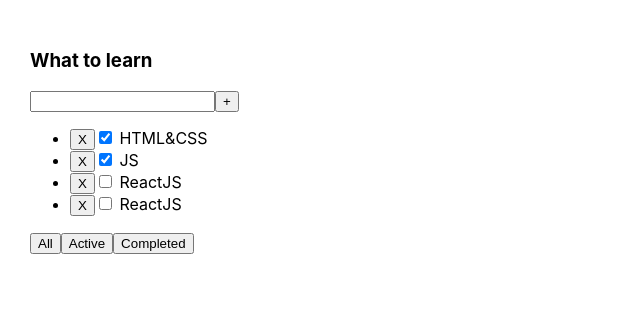
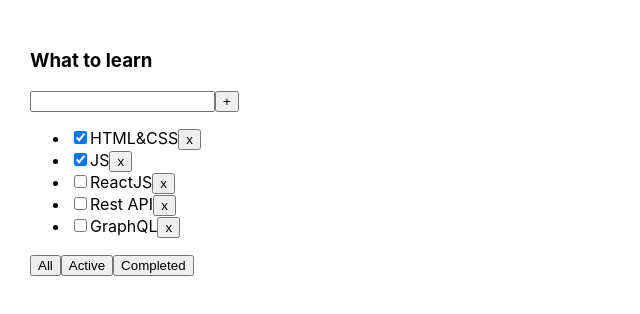
Before and after one commit to EvgenySychev/TO-DO_LIST, a React (Create React App) app: page / in a window 1280 px wide. Shown: the top 314 px of the page, without its empty margins (0-640 px from the left). Built offline with nearby package versions, Linux system fonts and the light colour scheme.

Commit message:
Monday's third lesson

```diff
--- a/package.json
+++ b/package.json
@@ -10,6 +10,7 @@
     "@types/node": "^12.0.0",
     "@types/react": "^16.9.0",
     "@types/react-dom": "^16.9.0",
+    "@types/uuid": "^8.3.4",
     "react": "^16.13.1",
     "react-dom": "^16.13.1",
     "react-scripts": "3.4.1",
--- a/src/App.tsx
+++ b/src/App.tsx
@@ -1,44 +1,53 @@
 import React, {useState} from 'react';
 import './App.css';
 import {Todolist} from './Todolist';
+import {v1} from "uuid";
+
+export type FilterValuesType = "all" | "active" | "completed";
 
 function App() {
 
-    const [tasks1, setTasks] = useState([
-        {id: 1, title: "HTML&CSS", isDone: true},
-        {id: 2, title: "JS", isDone: true},
-        {id: 3, title: "ReactJS", isDone: false},
-        {id: 4, title: "ReactJS", isDone: false}
-    ])
+    let [tasks, setTasks] = useState([
+        {id: v1(), title: "HTML&CSS", isDone: true},
+        {id: v1(), title: "JS", isDone: true},
+        {id: v1(), title: "ReactJS", isDone: false},
+        {id: v1(), title: "Rest API", isDone: false},
+        {id: v1(), title: "GraphQL", isDone: false},
+    ]);
 
-    const removeTask = (newId: number) => {
-        setTasks(tasks1.filter((el) => el.id !== newId))
-        console.log(newId)
+    function removeTask(id: string) {
+        let filteredTasks = tasks.filter(t => t.id != id);
+        setTasks(filteredTasks);
     }
 
-    const [filter,setFilter] = useState ('All')
-
-    let filteredTasks = tasks1
-    if (filter === 'Active') {
-        filteredTasks = tasks1.filter((el) => !el.isDone)
-    }
-    if (filter === 'Completed') {
-        filteredTasks= tasks1.filter((el) => el.isDone)
+    const addTasks = (newTitle: string) => {
+        console.log('This task was added')
+        let newTask = {id: v1(), title: newTitle, isDone: true}
+        setTasks([newTask, ...tasks])
     }
 
-    const changeFilter = (filterValue: string) => {
-        setFilter(filterValue)
+    /*let [filter, setFilter] = useState<FilterValuesType>("all");
+
+    let tasksForTodolist = tasks;
+
+    if (filter === "active") {
+        tasksForTodolist = tasks.filter(t => t.isDone === false);
+    }
+    if (filter === "completed") {
+        tasksForTodolist = tasks.filter(t => t.isDone === true);
     }
 
-
+    function changeFilter(value: FilterValuesType) {
+        setFilter(value);
+    }*/
 
     return (
         <div className="App">
-            <Todolist
-                title="What to learn"
-                tasks={filteredTasks}
-                removeTask={removeTask}
-                changeFilter={changeFilter}/>
+            <Todolist title="What to learn"
+                      tasks={tasks}
+                      removeTask={removeTask}
+                      //changeFilter={changeFilter}
+                      addTasks={addTasks}/>
         </div>
     );
 }
--- a/src/Todolist.tsx
+++ b/src/Todolist.tsx
@@ -1,7 +1,8 @@
-import React from 'react';
+import React, {ChangeEvent, KeyboardEvent, useState} from 'react';
+import {FilterValuesType} from './App';
 
 type TaskType = {
-    id: number
+    id: string
     title: string
     isDone: boolean
 }
@@ -9,30 +10,77 @@
 type PropsType = {
     title: string
     tasks: Array<TaskType>
-    removeTask: (id:number)=> void
-    changeFilter: (filterValue:string)=> void
+    removeTask: (taskId: string) => void
+    //changeFilter: (value: FilterValuesType) => void
+    addTasks: (newTitle: string) => void
 }
 
 export function Todolist(props: PropsType) {
+
+    let [filter, setFilter] = useState<FilterValuesType>("all");
+
+    let tasksForTodolist = props.tasks;
+
+    if (filter === "active") {
+        tasksForTodolist = props.tasks.filter(t => t.isDone === false);
+    }
+    if (filter === "completed") {
+        tasksForTodolist = props.tasks.filter(t => t.isDone === true);
+    }
+
+    function changeFilter(value: FilterValuesType) {
+        setFilter(value);
+    }
+
+    let [newTitle, setNewTitle] = useState('')
+
+    const onChangeHandler = (event: ChangeEvent<HTMLInputElement>) => {
+        setNewTitle(event.currentTarget.value)
+    }
+
+    const addTaskHandler = () => {
+        props.addTasks(newTitle)
+        setNewTitle('')
+    }
+
+    const onKeyPressHandler = (e: KeyboardEvent<HTMLInputElement>) => {
+        if (e.key === 'Enter') {
+            addTaskHandler()
+        }
+    }
+
+    const changeFilterHandlerUniversal = (value:FilterValuesType) => {
+        changeFilter(value)
+    }
+
+    const removeTaskHandler = (tID:string)=> {
+        props.removeTask(tID)
+    }
+
     return <div>
         <h3>{props.title}</h3>
         <div>
-            <input/>
-            <button>+</button>
+            <input value={newTitle} onChange={onChangeHandler} onKeyPress={onKeyPressHandler}/>
+            <button onClick={addTaskHandler}>+</button>
         </div>
         <ul>
-            {props.tasks.map((el) => {
-                return (
-                    <li>
-                        <button onClick={()=> props.removeTask(el.id)}>X</button>
-                        <input type="checkbox" checked={el.isDone}/> <span>{el.title}</span></li>
-                )
-            })}
+            {
+                tasksForTodolist.map(t => {
+
+                    return (
+                    <li key={t.id}>
+                        <input type="checkbox" checked={t.isDone}/>
+                        <span>{t.title}</span>
+                        <button onClick={()=>removeTaskHandler(t.id)}>x</button>
+                    </li>
+                    )
+                })
+            }
         </ul>
         <div>
-            <button onClick={()=>props.changeFilter('All')}>All</button>
-            <button onClick={()=>props.changeFilter('Active')}>Active</button>
-            <button onClick={()=>props.changeFilter('Completed')}>Completed</button>
+            <button onClick={()=> changeFilterHandlerUniversal('all')}>All</button>
+            <button onClick={()=> changeFilterHandlerUniversal('active')}>Active</button>
+            <button onClick={()=> changeFilterHandlerUniversal('completed')}>Completed</button>
         </div>
     </div>
 }
```
Also changed, not shown: 1 other file (tests, documents, lock files or other folders).
